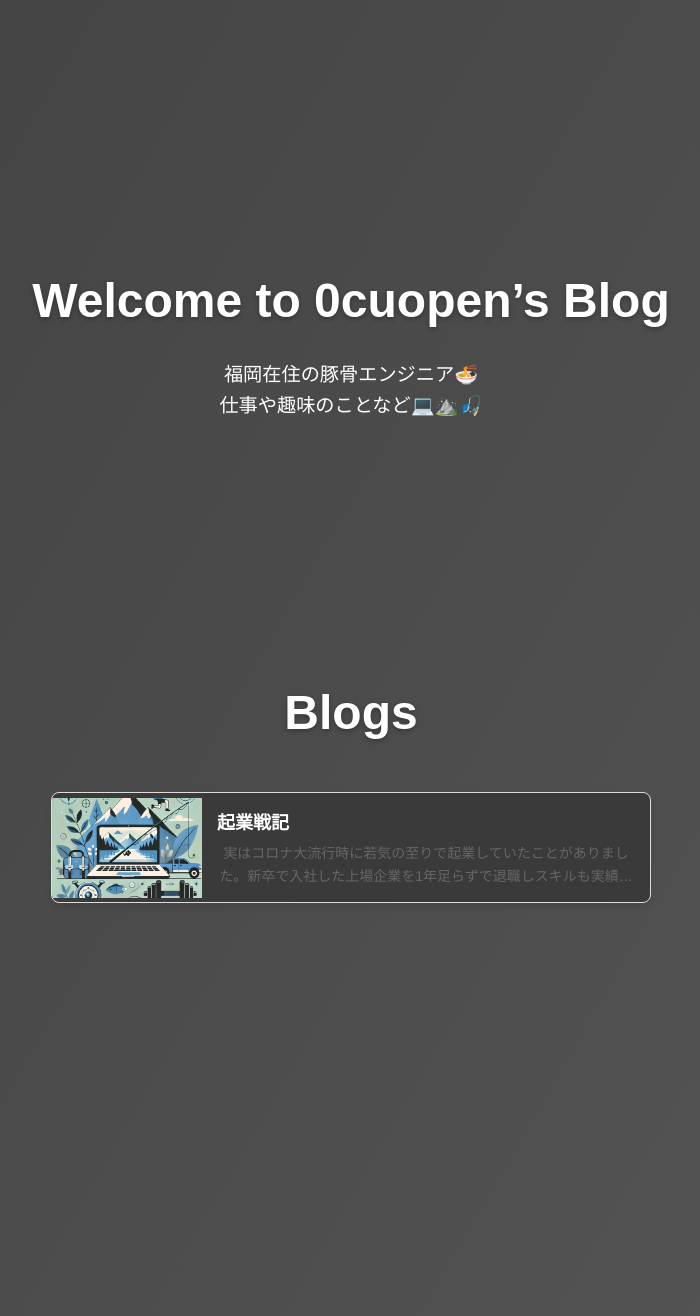
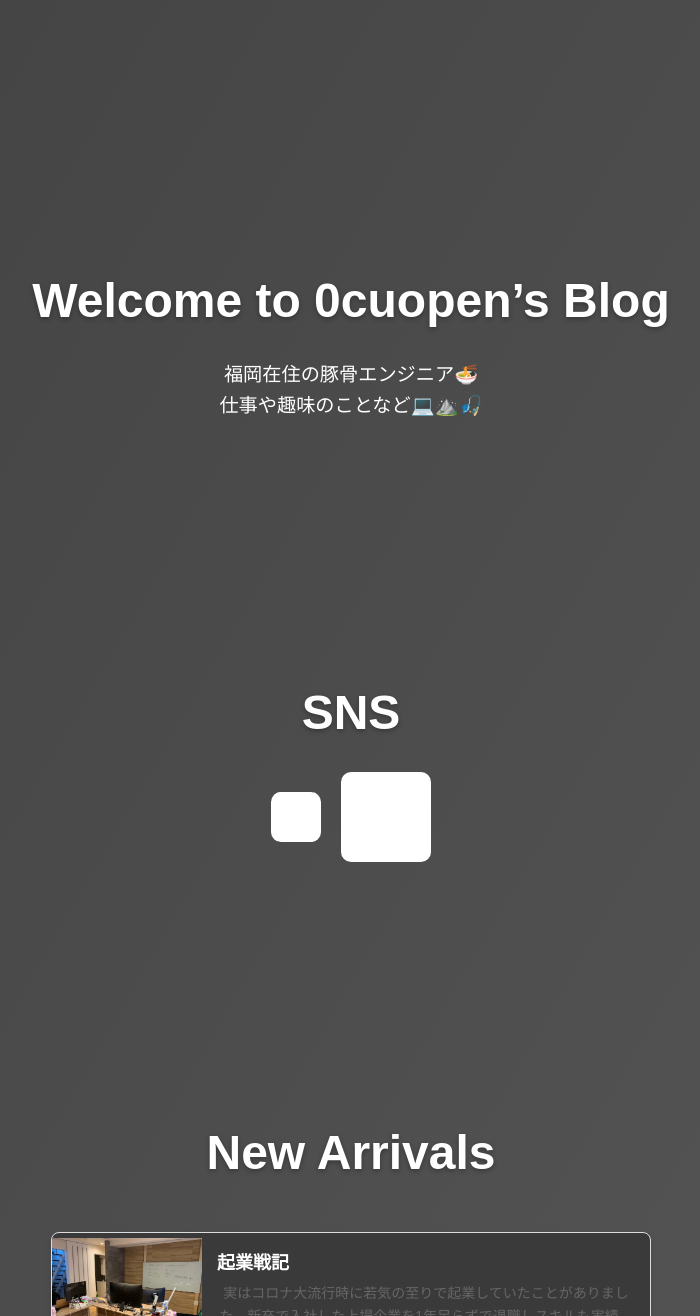
Before and after one commit to 0Cuopen/0cuopen.github.io, a Jekyll site: the page built from index.md, in a window 1280 px wide. Shown: the whole page, without its empty margins (289-989 px from the left). Built offline with Jekyll 4.4.1, drawn with Linux system fonts in a browser that asks for light colours; some of the changed text lies outside the part shown.

Commit message:
fix default.html

```diff
--- a/_layouts/default.html
+++ b/_layouts/default.html
@@ -19,5 +19,17 @@
     <main>
         {{ content }}
     </main>
+
+    <footer class="blog-footer">
+        <div class="container">
+            <p>&copy; 2024 My Blog. All rights reserved.</p>
+            <p>
+                Follow me on
+                <a href="https://x.com/0cuopen" target="_blank">X</a> |
+                <a href="https://www.wantedly.com/id/hiraku_endo" target="_blank">Wantedly</a>
+            </p>
+            <a href="/" class="back-to-home">← Back to Home</a>
+        </div>
+    </footer>
 </body>
 </html>
--- a/assets/css/style.css
+++ b/assets/css/style.css
@@ -67,3 +67,38 @@
   width: 90%;
   margin: 0 auto;
 }
+
+.blog-footer {
+  color: white;
+  padding: 20px 0;
+  text-align: center;
+  margin-top: 20px;
+}
+
+.blog-footer p {
+  margin: 5px 0;
+}
+
+.blog-footer a {
+  color: #ffcc00;
+  text-decoration: none;
+  font-weight: bold;
+}
+
+.blog-footer a:hover {
+  text-decoration: underline;
+}
+
+.back-to-home {
+  display: block;
+  margin-top: 15px;
+  font-size: 14px;
+  color: #ffcc00;
+  text-decoration: none;
+  font-weight: bold;
+  transition: color 0.3s ease;
+}
+
+.back-to-home:hover {
+  color: #ffffff;
+}
--- a/index.md
+++ b/index.md
@@ -10,18 +10,28 @@
 
 仕事や趣味のことなど💻⛰️🎣
 
-# Blogs
+# SNS
+
+<div class="sns-links">
+    <a href="https://x.com/0cuopen" target="_blank" class="sns-link twitter">
+        <img src="assets/images/x-logo-white.png" class="sns-logo">
+    </a>
+    <a href="https://www.wantedly.com/id/hiraku_endo" target="_blank" class="sns-link wantedly">
+        <img src="assets/images/wantedly_logo_white.png" class="sns-logo">
+    </a>
+</div>
+
+# New Arrivals
 
 <div class="blog-container">
     <a href="my_startup_failure_story" class="blog-horizontal-card">
-        <img src="assets/images/thumbnail.webp" alt="Blog Thumbnail" class="blog-thumbnail">
+        <img src="assets/images/nagano_office.jpg" alt="Blog Thumbnail" class="blog-thumbnail">
         <div class="blog-content">
             <h3 class="blog-title">起業戦記</h3>
             <p class="blog-description">実はコロナ大流行時に若気の至りで起業していたことがありました。新卒で入社した上場企業を1年足らずで退職しスキルも実績…</p>
         </div>
     </a>
 </div>
-
 
 <style>
 p {
@@ -78,4 +88,46 @@
     color: #666;
 }
 
+.sns-links {
+    display: flex;
+    justify-content: center;
+    align-items: center;
+    gap: 20px;
+}
+
+.sns-link {
+    width: 50px;
+    height: 50px;
+    display: flex;
+    justify-content: center;
+    align-items: center;
+    background-color: #fff;
+    border-radius: 10px;
+    transition: background-color 0.3s ease-in-out;
+    overflow: hidden;
+}
+
+.sns-logo {
+    max-width: 100%;
+    max-height: 100%;
+    object-fit: contain;
+    transition: opacity 0.3s ease-in-out;
+}
+
+.sns-link.twitter:hover {
+    background-color: #000;
+}
+
+.sns-link.twitter:hover .sns-logo {
+    content: url("assets/images/x-logo-black.png");
+}
+
+.sns-link.wantedly:hover .sns-logo {
+    content: url("assets/images/wantedly_logo_black.png");
+}
+
+.sns-link.wantedly {
+    width: 90px;
+    height: 90px;
+}
 </style>
```
Also changed, not shown: assets/images/wantedly_logo_black.png (added), assets/images/wantedly_logo_white.png (added), assets/images/x-logo-black.png (added), assets/images/x-logo-white.png (added).
